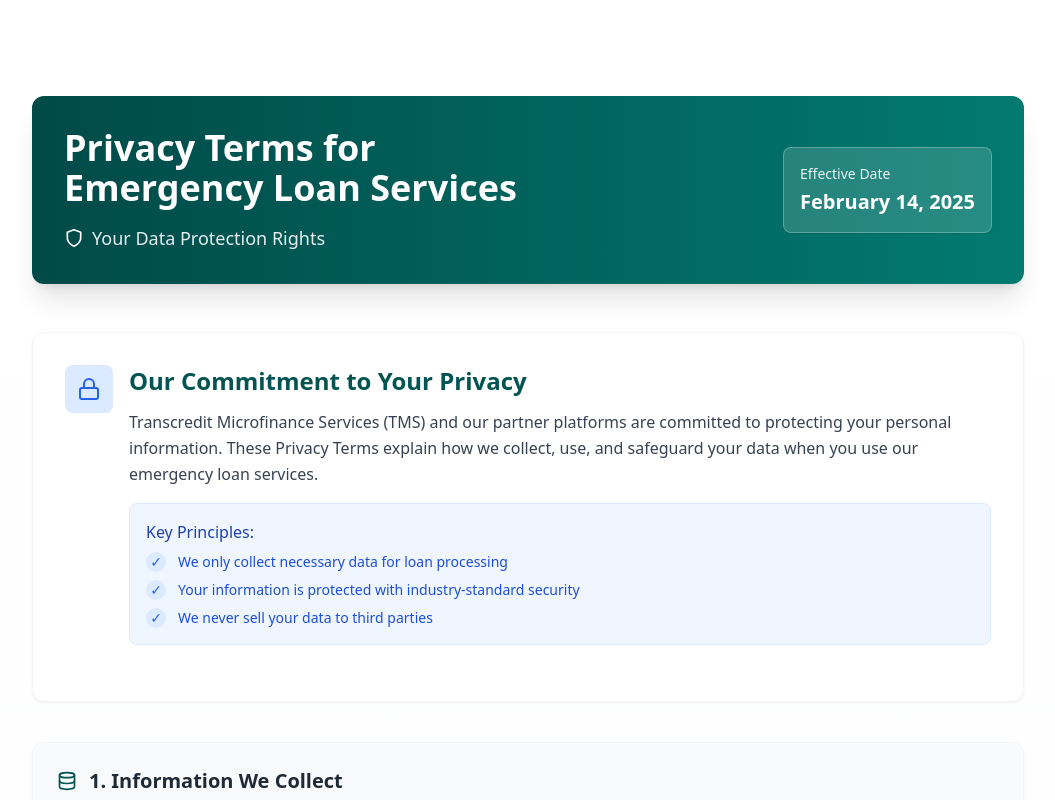
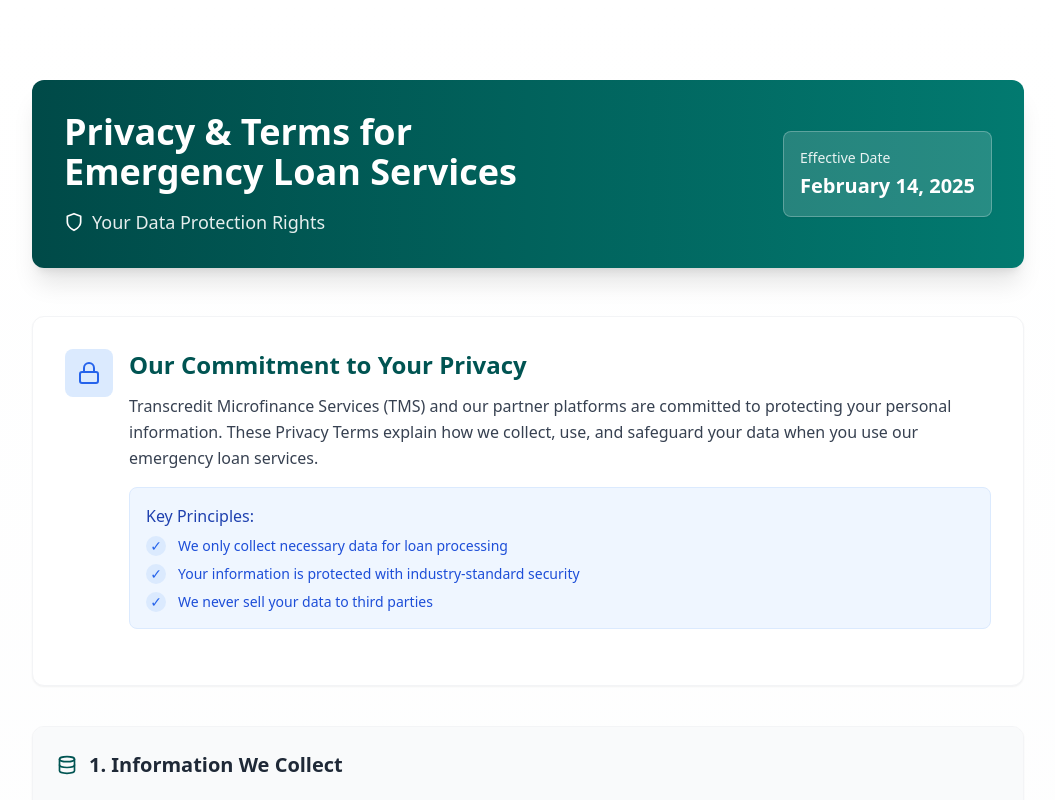
Before and after one commit to CEO-LAYSON/transcredit, a React (Vite) app: page /privacy-terms in a window 1280 px wide. Shown: the top 800 px of the page, without its empty margins (112-1167 px from the left). Built offline with nearby package versions, Linux system fonts and the light colour scheme.

Commit message:
modified the terms and conditions terms

```diff
--- a/src/pages/inukaterms.tsx
+++ b/src/pages/inukaterms.tsx
@@ -10,7 +10,7 @@ interface TermSection {
 export default function InukaTerms() {
   return (
     <>
-      <main className="pt-28 pb-16 bg-gradient-to-b from-white to-gray-50 text-gray-800">
+      <main className="pt-20 pb-16 bg-gradient-to-b from-white to-gray-50 text-gray-800">
         <div className="container mx-auto px-4 max-w-5xl">
           {/* Hero Section */}
           <motion.div
--- a/src/pages/privacyTerms.tsx
+++ b/src/pages/privacyTerms.tsx
@@ -10,7 +10,7 @@ import {
 export default function PrivacyTerms() {
   return (
     <>
-      <main className="pt-24 pb-16 bg-gradient-to-b from-white to-gray-50 text-gray-800">
+      <main className="pt-20 pb-16 bg-gradient-to-b from-white to-gray-50 text-gray-800">
         <div className="container mx-auto px-4 max-w-5xl">
           {/* Hero Section */}
           <motion.div
@@ -22,7 +22,7 @@ export default function PrivacyTerms() {
             <div className="flex flex-col md:flex-row justify-between items-start md:items-center">
               <div className="mb-6 md:mb-0">
                 <h1 className="text-3xl md:text-4xl font-bold mb-2">
-                  <span className="block">Privacy Terms for</span>
+                  <span className="block">Privacy & Terms for</span>
                   <span className="block">Emergency Loan Services</span>
                 </h1>
                 <div className="flex items-center mt-4">
```
